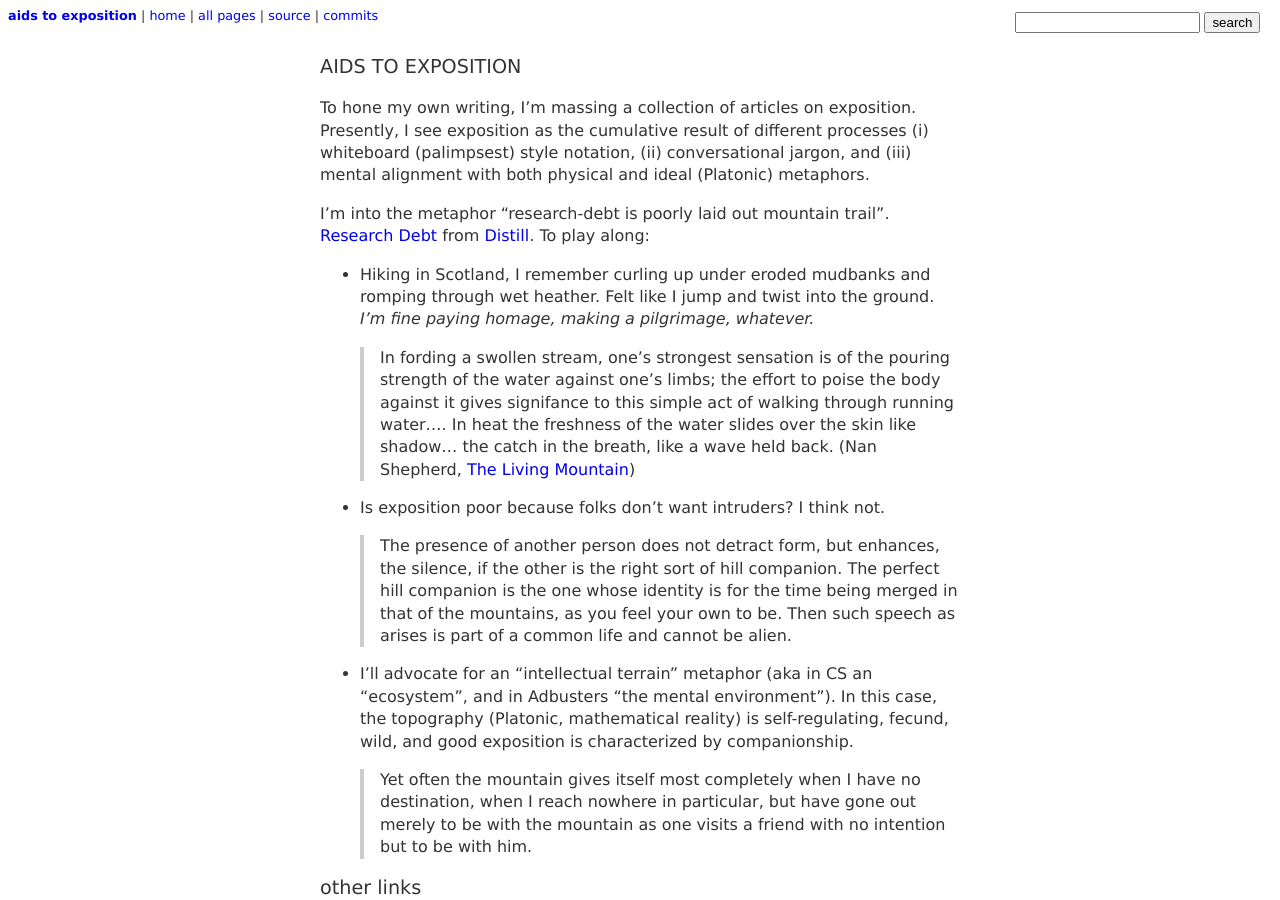
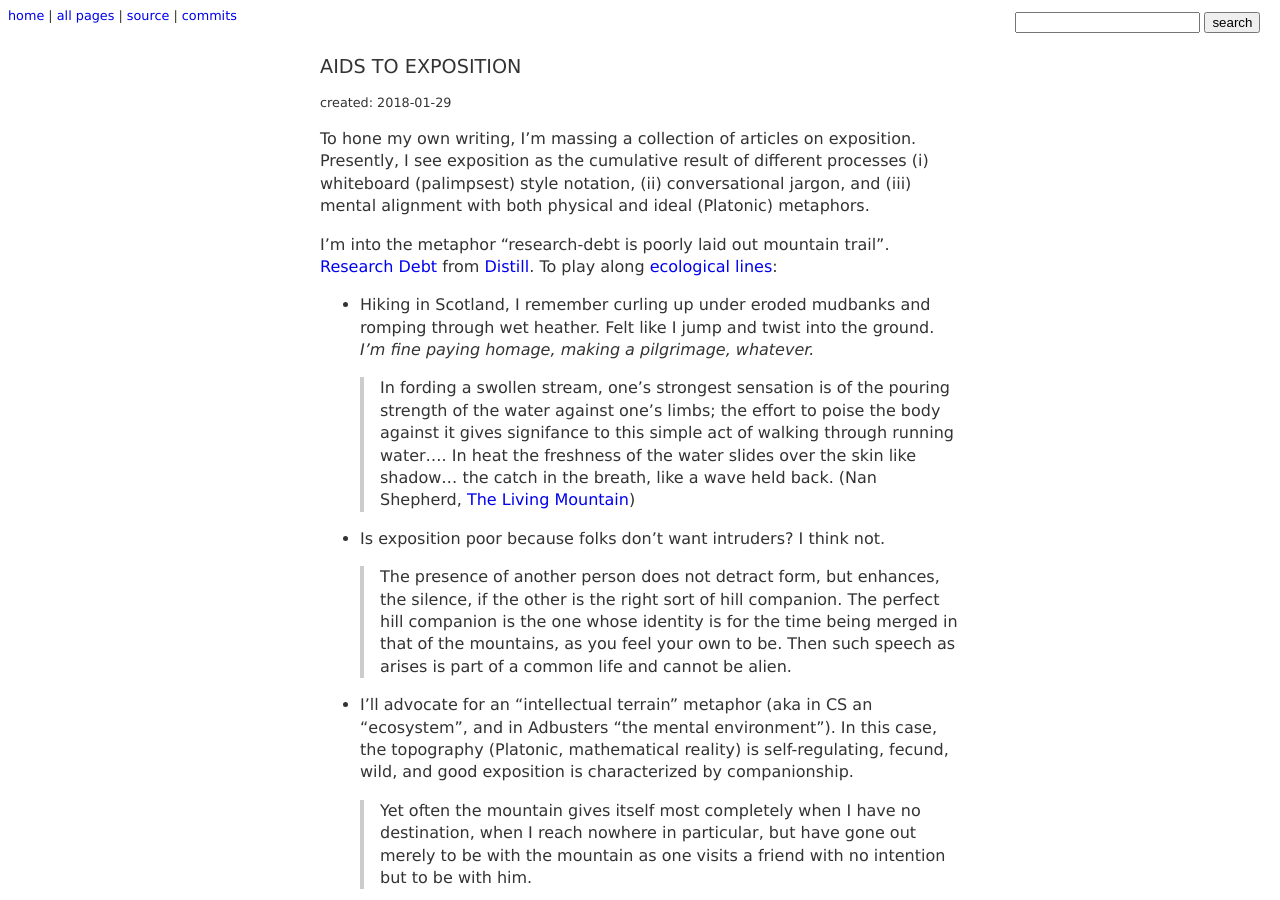
Before and after one commit to coltongrainger/blog, a Jekyll site: the page built from _posts/2018-01-29-exposition.md, in a window 1280 px wide and 900 px high. Built offline with Jekyll 4.4.1, drawn with Linux system fonts in a browser that asks for light colours; our own code applies the rules of GitHub Pages for plain Markdown files.

```diff
--- a/2018-01-29-exposition.md
+++ b/_posts/2018-01-29-exposition.md
@@ -6,7 +6,7 @@
 
 To hone my own writing, I'm massing a collection of articles on exposition. Presently, I see exposition as the cumulative result of different processes (i) whiteboard (palimpsest) style notation, (ii) conversational jargon, and (iii) mental alignment with both physical and ideal (Platonic) metaphors.
 
-I'm into the metaphor "research-debt is poorly laid out mountain trail". [Research Debt](https://distill.pub/2017/research-debt/) from [Distill](https://distill.pub/). To play along:
+I'm into the metaphor "research-debt is poorly laid out mountain trail". [Research Debt](https://distill.pub/2017/research-debt/) from [Distill](https://distill.pub/). To play along [ecological lines](https://web.archive.org/web/20170511203300/http://www.ecology.ethz.ch/education/master-courses/readings-in-environmental-thinking.html):
 - Hiking in Scotland, I remember curling up under eroded mudbanks and romping through wet heather. Felt like I jump and twist into the ground. *I'm fine paying homage, making a pilgrimage, whatever.*
 > In fording a swollen stream, one's strongest sensation is of the pouring strength of the water against one's limbs; the effort to poise the body against it gives signifance to this simple act of walking through running water.... In heat the freshness of the water slides over the skin like shadow... the catch in the breath, like a wave held back. (Nan Shepherd, [The Living Mountain](https://www.ethz.ch/content/dam/ethz/special-interest/usys/ites/ecosystem-management-dam/documents/EducationDOC/Readings_DOC/Nan%20Sheperd.pdf))
 - Is exposition poor because folks don't want intruders? I think not.
```
